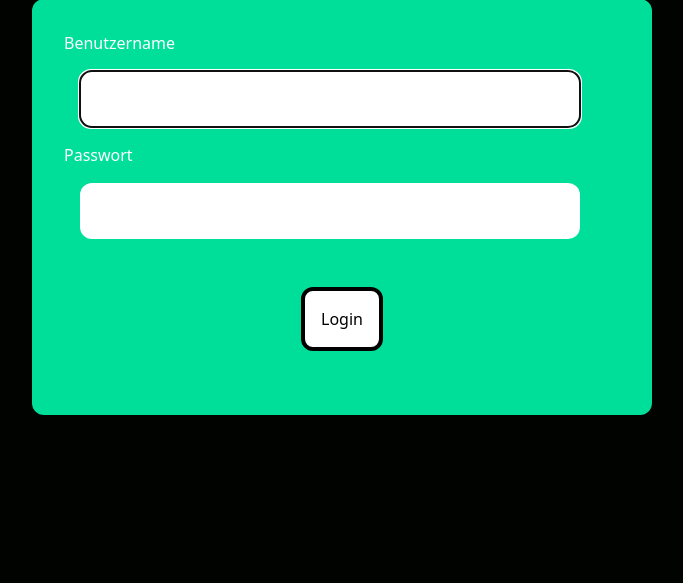
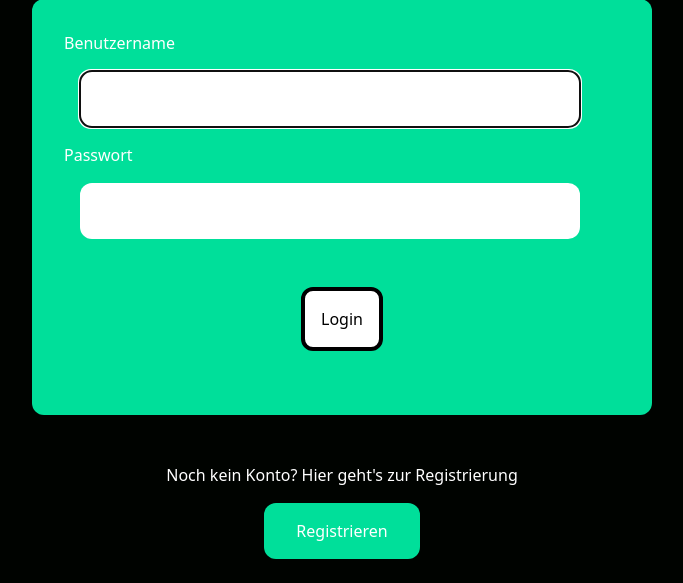
Before and after one commit to DannyBagus/yoga-class-app, a Django app: page /users/login/ in a window 1280 px wide. Shown: the part 313-896 px from the top of the page, without its empty margins (298-981 px from the left). Before the commit the page ends 728 px from the top, so only its background shows below. Run offline with Django 5.2, Linux system fonts and the light colour scheme; some libraries are stand-ins or nearby versions.

Commit message:
register link for login page

```diff
--- a/core/templates/core/base.html
+++ b/core/templates/core/base.html
@@ -34,7 +34,7 @@
     >
       <!-- Logo -->
       <div
-        class="w-full text-lg md:text-3xl font-bold text-upper text-[#e46aeb] m-4"
+        class="w-full text-lg text-center md:text-left md:text-3xl font-bold text-upper text-[#e46aeb] m-4"
       >
         <a href="/">MILEJA YOGA & PILATES.</a>
       </div>
@@ -117,14 +117,14 @@
         >
           <a href="{% url 'register' %}">
             <button
-              class="bg-white rounded-xl text-md text-black font-bold p-4 flex-initial min-w-[150px]"
+              class="bg-white border border-[#00df9a] rounded-xl text-md text-black font-bold p-4 flex-initial min-w-[150px]"
             >
               Registrieren
             </button>
           </a>
           <a href="{% url 'login' %}">
             <button
-              class="bg-[#00df9a] rounded-xl text-md font-bold p-4 flex-initial min-w-[150px]"
+              class="bg-[#00df9a] border border-white rounded-xl text-md font-bold p-4 flex-initial min-w-[150px]"
             >
               Login
             </button>
--- a/core/templates/core/home.html
+++ b/core/templates/core/home.html
@@ -31,7 +31,7 @@
         </button>
       </a>
       {% else %}
-      <a href="{% url 'register' %}">
+      <a href="{% url 'login' %}">
         <button
           class="bg-[#e46aeb] w-[200px] rounded-md font-medium my-6 mx-auto py-3 text-black"
         >
--- a/users/templates/users/login.html
+++ b/users/templates/users/login.html
@@ -34,5 +34,15 @@
       </div>
     </form>
   </div>
+  <div class="flex flex-col justify-center align-items">
+    <p class="mt-12 text-center">
+      Noch kein Konto? Hier geht's zur Registrierung
+    </p>
+    <a href="{% url 'register' %}" class="mx-auto mt-4">
+      <button class="bg-[#00df9a] rounded-xl p-4 md:px-8">
+        Registrieren
+      </button></a
+    >
+  </div>
 </div>
 {% endblock %}
```
